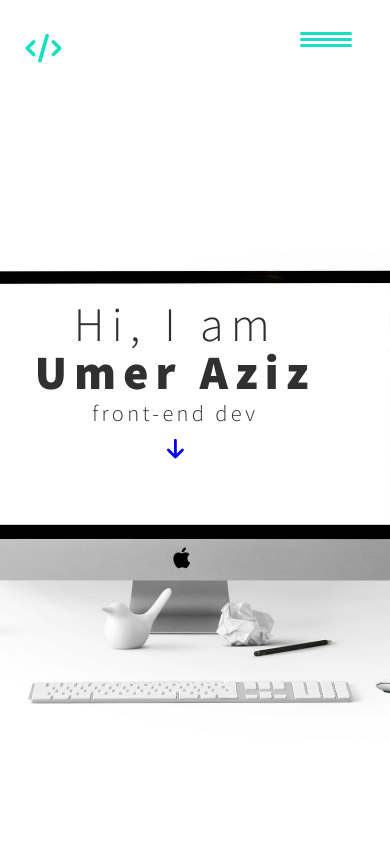
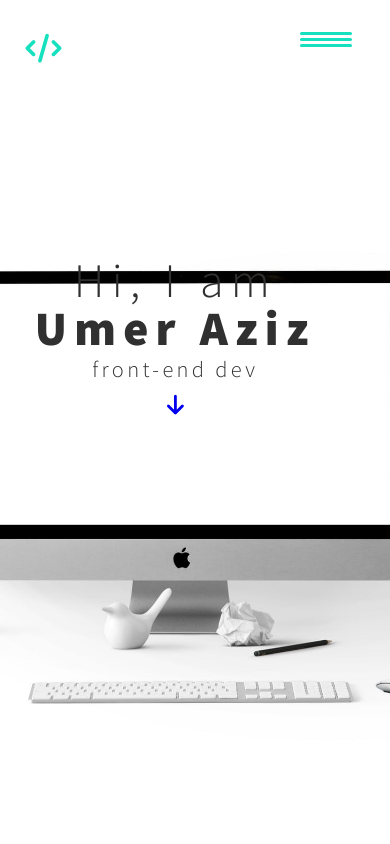
Before and after one commit to umeraziz45/portfolio, a plain HTML site: page index.html in a window 390 px wide. Shown: the top 844 px of the page. Drawn offline with nearby package versions, Linux system fonts and the light colour scheme.

Commit message:
fixed intro title responsiveness

```diff
--- a/styles.css
+++ b/styles.css
@@ -280,7 +280,7 @@ h3 {
 
 @media (max-width: 432px) {
   .intro-content {
-    bottom: 47%;
+    bottom: 52%;
   }
 }
 
```
